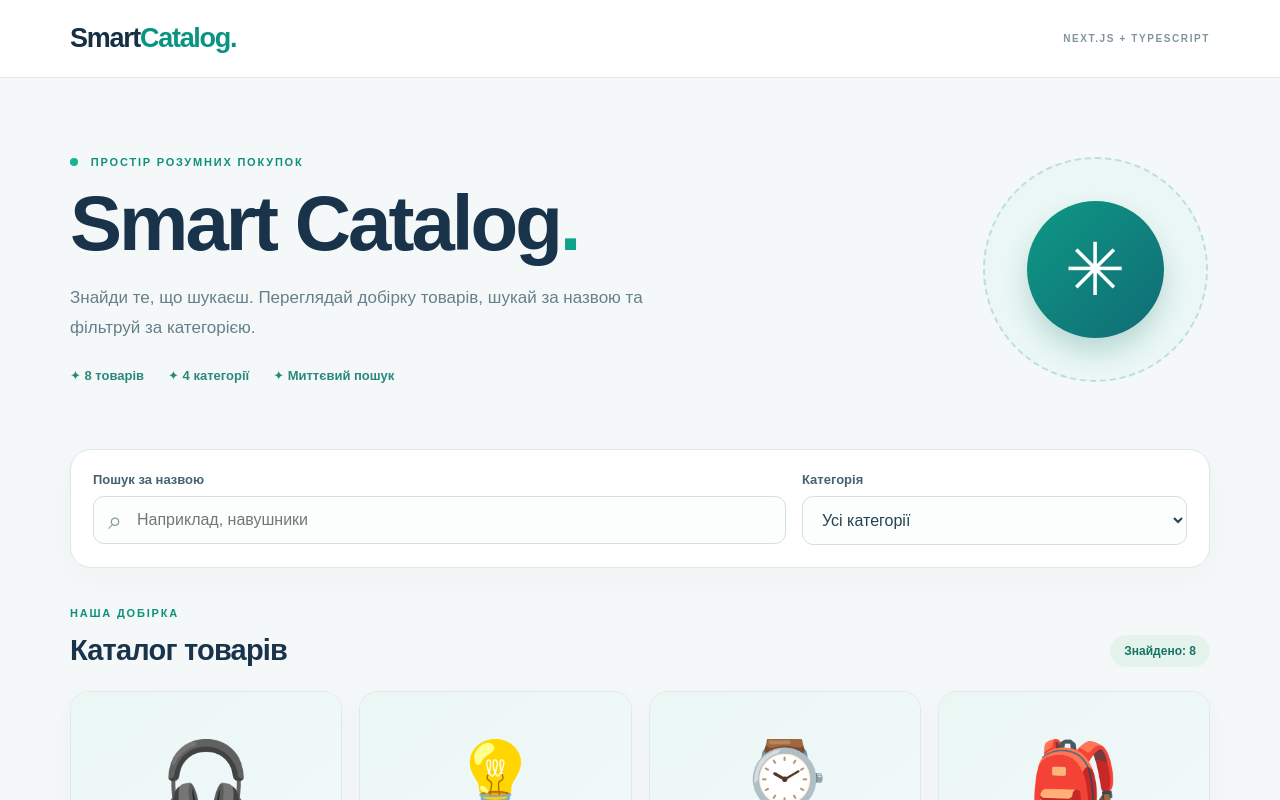
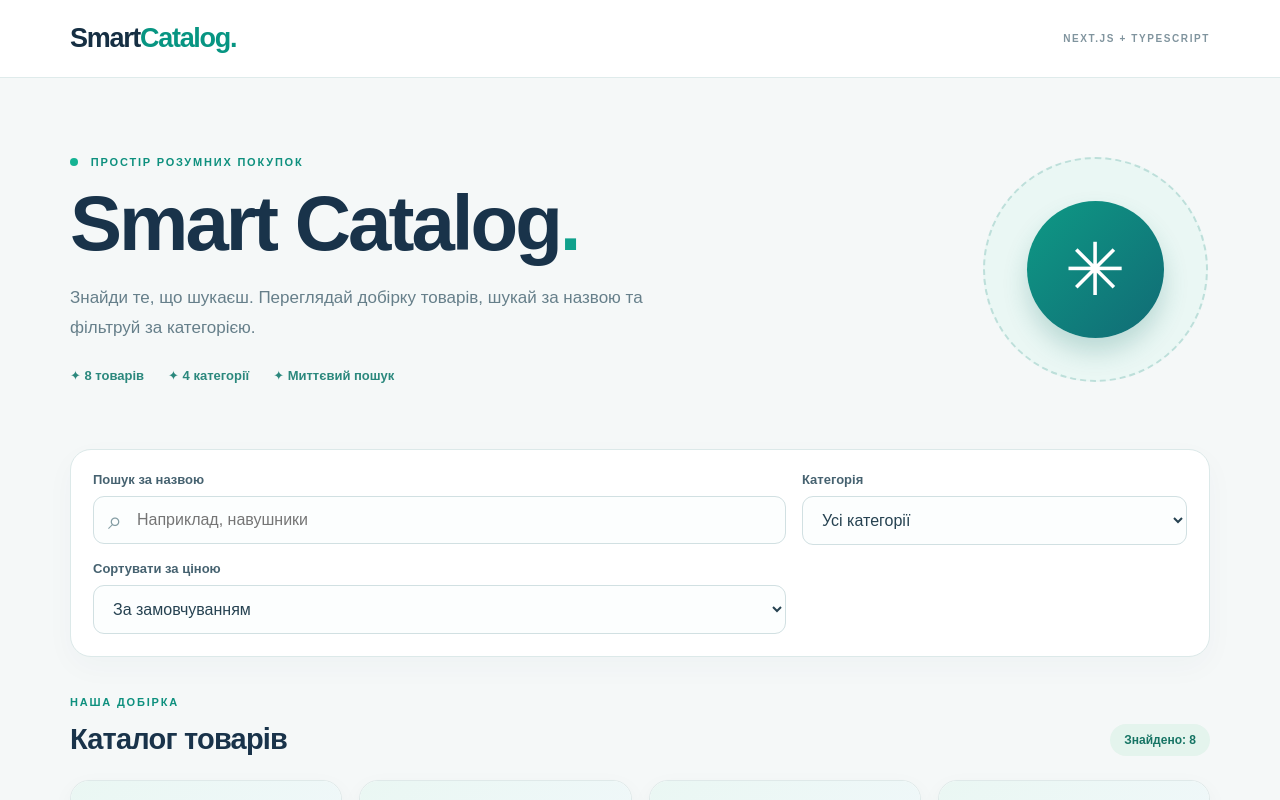
Before and after one commit to parashchuk23-oss/html-homework, a Next.js app in the folder nextjs-task-1-smart-catalog/: page / in a window 1280 px wide. Shown: the top 800 px of the page. Built offline with nearby package versions, Linux system fonts and the light colour scheme.

Commit message:
Smart Catalog module 12 task 2: 01_sort_price

```diff
--- a/nextjs-task-1-smart-catalog/src/components/Catalog.tsx
+++ b/nextjs-task-1-smart-catalog/src/components/Catalog.tsx
@@ -10,6 +10,7 @@ const categories: ProductCategory[] = ["Електроніка", "Дім", "Сп
 export default function Catalog() {
   const [search, setSearch] = useState("");
   const [category, setCategory] = useState<ProductCategory | "Усі">("Усі");
+  const [sortOrder, setSortOrder] = useState<"default" | "price-asc" | "price-desc">("default");
 
   // Спочатку шукаємо в назві, потім застосовуємо фільтр категорій.
   // Початковий масив products залишається незмінним.
@@ -18,6 +19,12 @@ export default function Catalog() {
       .includes(search.trim().toLocaleLowerCase("uk-UA"));
     const matchesCategory = category === "Усі" || product.category === category;
     return matchesName && matchesCategory;
+  });
+
+  const sortedProducts = [...visibleProducts].sort((a, b) => {
+    if (sortOrder === "price-asc") return a.price - b.price;
+    if (sortOrder === "price-desc") return b.price - a.price;
+    return 0;
   });
 
   return (
@@ -47,6 +54,18 @@ export default function Catalog() {
             {categories.map((item) => <option key={item} value={item}>{item}</option>)}
           </select>
         </div>
+        <div className="category-group">
+          <label htmlFor="sort-order">Сортувати за ціною</label>
+          <select
+            id="sort-order"
+            value={sortOrder}
+            onChange={(event) => setSortOrder(event.target.value as "default" | "price-asc" | "price-desc")}
+          >
+            <option value="default">За замовчуванням</option>
+            <option value="price-asc">Від дешевих до дорогих</option>
+            <option value="price-desc">Від дорогих до дешевих</option>
+          </select>
+        </div>
       </section>
 
       <section className="catalog-section" aria-labelledby="catalog-heading">
@@ -60,7 +79,7 @@ export default function Catalog() {
 
         {visibleProducts.length > 0 ? (
           <div className="products-grid">
-            {visibleProducts.map((product) => (
+            {sortedProducts.map((product) => (
               <ProductCard key={product.id} product={product} />
             ))}
           </div>
```
